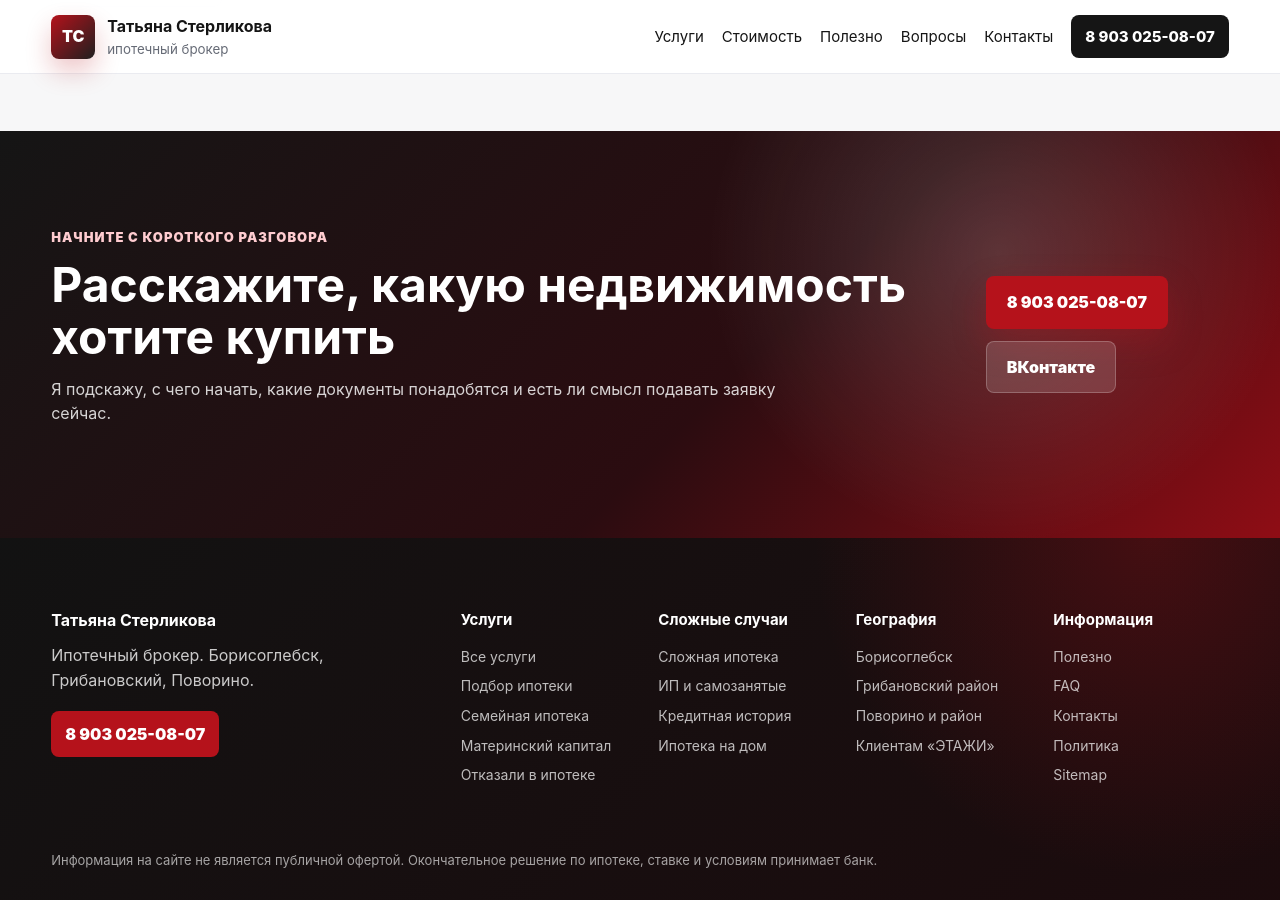
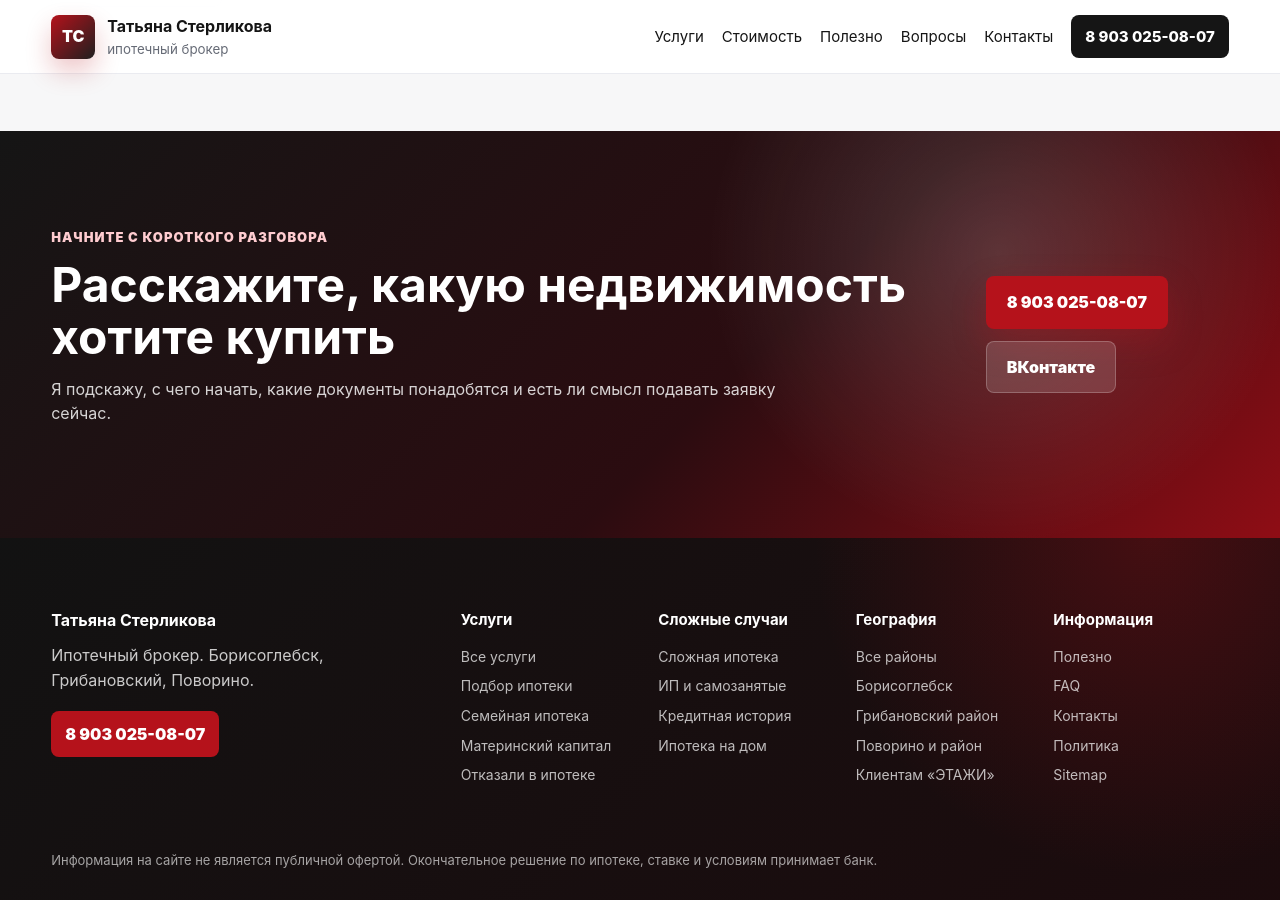
Before and after one commit to deputat36/broker, a Jekyll site: the page built from index.md, in a window 1280 px wide and 900 px high, scrolled down 9097 px. Built offline with Jekyll 4.4.1, drawn with Linux system fonts in a browser that asks for light colours; our own code applies the rules of GitHub Pages for plain Markdown files.

Commit message:
Link geography hub from footer

```diff
--- a/_layouts/default.html
+++ b/_layouts/default.html
@@ -37,7 +37,7 @@
     <nav class="footer-grid" aria-label="Навигация в подвале сайта">
       <div class="footer-col"><strong>Услуги</strong><a href="{{ '/uslugi/' | relative_url }}">Все услуги</a><a href="{{ '/uslugi/podbor-ipoteki/' | relative_url }}">Подбор ипотеки</a><a href="{{ '/uslugi/semeynaya-ipoteka/' | relative_url }}">Семейная ипотека</a><a href="{{ '/uslugi/materinskiy-kapital/' | relative_url }}">Материнский капитал</a><a href="{{ '/uslugi/otkazali-v-ipoteke/' | relative_url }}">Отказали в ипотеке</a></div>
       <div class="footer-col"><strong>Сложные случаи</strong><a href="{{ '/uslugi/slozhnaya-ipoteka/' | relative_url }}">Сложная ипотека</a><a href="{{ '/uslugi/ipoteka-dlya-ip-samozanyatyh/' | relative_url }}">ИП и самозанятые</a><a href="{{ '/uslugi/ipoteka-s-plohoy-kreditnoy-istoriey/' | relative_url }}">Кредитная история</a><a href="{{ '/uslugi/ipoteka-na-dom/' | relative_url }}">Ипотека на дом</a></div>
-      <div class="footer-col"><strong>География</strong><a href="{{ '/geo/borisoglebsk/' | relative_url }}">Борисоглебск</a><a href="{{ '/geo/gribanovskiy/' | relative_url }}">Грибановский район</a><a href="{{ '/geo/povorino/' | relative_url }}">Поворино и район</a><a href="{{ '/#etagi' | relative_url }}">Клиентам «ЭТАЖИ»</a></div>
+      <div class="footer-col"><strong>География</strong><a href="{{ '/geo/' | relative_url }}">Все районы</a><a href="{{ '/geo/borisoglebsk/' | relative_url }}">Борисоглебск</a><a href="{{ '/geo/gribanovskiy/' | relative_url }}">Грибановский район</a><a href="{{ '/geo/povorino/' | relative_url }}">Поворино и район</a><a href="{{ '/#etagi' | relative_url }}">Клиентам «ЭТАЖИ»</a></div>
       <div class="footer-col"><strong>Информация</strong><a href="{{ '/polezno/' | relative_url }}">Полезно</a><a href="{{ '/faq/' | relative_url }}">FAQ</a><a href="{{ '/kontakty/' | relative_url }}">Контакты</a><a href="{{ '/policy/' | relative_url }}">Политика</a><a href="{{ '/sitemap.xml' | relative_url }}">Sitemap</a></div>
     </nav>
     <p class="disclaimer">Информация на сайте не является публичной офертой. Окончательное решение по ипотеке, ставке и условиям принимает банк.</p>
```
